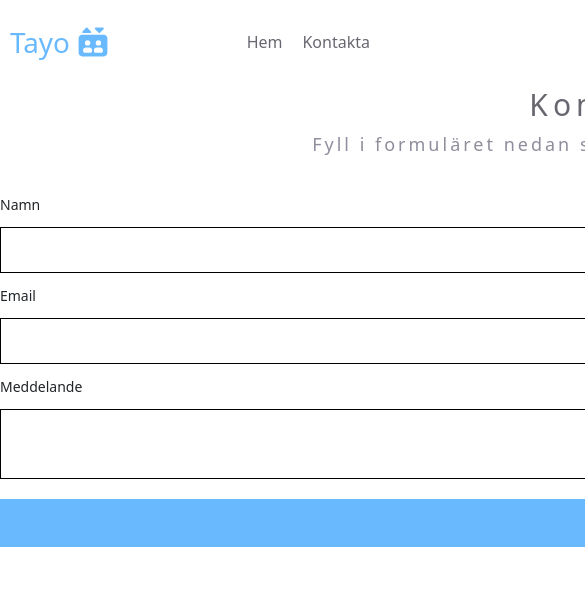
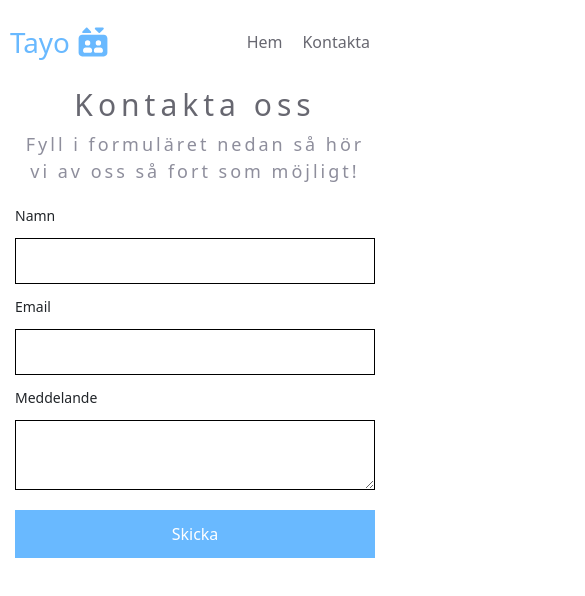
Before and after one commit to patrikyo/tayo-fe, a React (Create React App) app: page /contact in a window 390 px wide. Shown: the top 596 px of the page, 585 px wide, since content can reach past the window. Built offline with nearby package versions, Linux system fonts and the light colour scheme.

Commit message:
Adds responsive design

```diff
--- a/src/card/Card.css
+++ b/src/card/Card.css
@@ -47,7 +47,7 @@ transform: scale(3);
 }
 
 
-@media screen and (max-width: 500px){
+@media screen and (max-width: 540px){
     .card__container {
         padding: 0;
     }
--- a/src/contact/Contact.css
+++ b/src/contact/Contact.css
@@ -1,5 +1,5 @@
 .contact__container {
-    width: 1300px;
+    width: 940px;
     margin: 0 auto;
     text-align: center;
 }
@@ -17,6 +17,7 @@
     font-weight: 300;
     text-align: center;
     letter-spacing: 3px;
+    margin-bottom: 0;
 }
 
 .contact_fieldset {
@@ -74,3 +75,10 @@
     width: 50px;
     color: green;
 }
+
+@media screen and (max-width: 540px){
+    .contact__container {
+        width: 100%;
+        padding: 0 15px;
+    }
+}
--- a/src/footer/Footer.css
+++ b/src/footer/Footer.css
@@ -53,3 +53,17 @@
     font-weight: 400;
     border-bottom: 1px solid #d5d5e0;
 }
+
+
+@media screen and (max-width: 540px) {
+    .footer__container {
+        flex-direction: column;
+        gap: 30px;
+        padding: 35px 15px;
+    }
+
+    .footer__socialmedia {
+        text-align: center;
+    }
+
+}
--- a/src/section/Section.css
+++ b/src/section/Section.css
@@ -38,3 +38,10 @@
     justify-content: space-around;
 
 }
+
+
+@media screen and (max-width: 540px){
+    .section__body {
+    width: 100%;
+    }
+}
```
